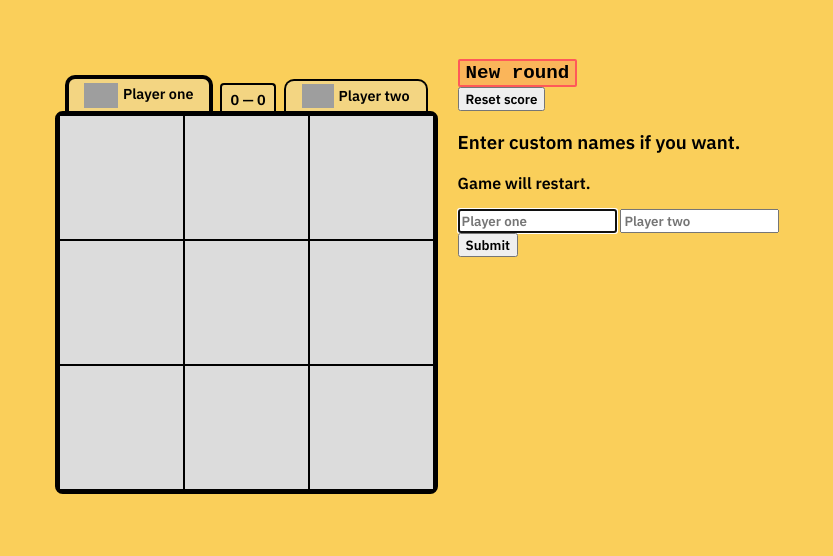
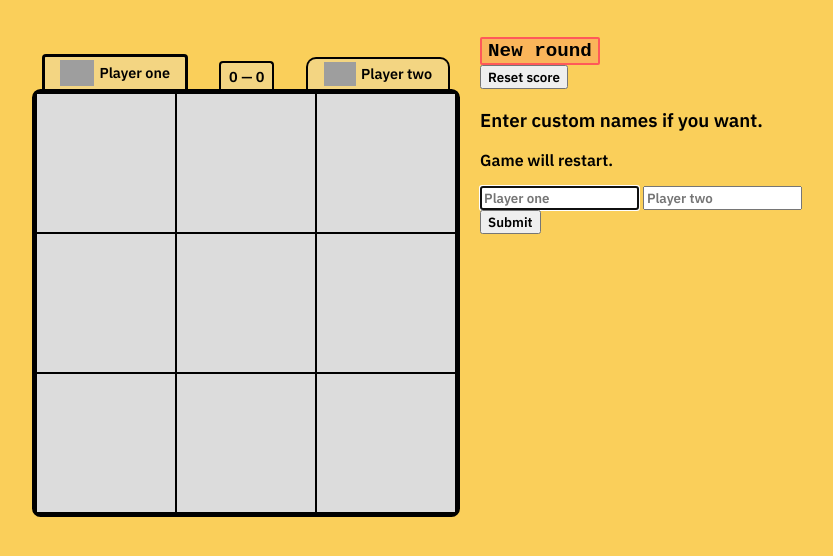
Before and after one commit to arwin4/odin-tictactoe, a plain HTML site: page index.html in a window 1280 px wide. Shown: the part 218-774 px from the top of the page, without its empty margins (223-1056 px from the left). Drawn offline with Linux system fonts and the light colour scheme; grey boxes are pictures that could not be loaded.

Commit message:
Adjust scoreboard style

```diff
--- a/style.css
+++ b/style.css
@@ -60,8 +60,8 @@ body {
   grid-area: gameboard;
 
   display: grid;
-  grid-template-rows: repeat(3, 125px);
-  grid-template-columns: repeat(3, 125px);
+  grid-template-rows: repeat(3, 140px);
+  grid-template-columns: repeat(3, 140px);
 
   border: 4px solid rgb(0, 0, 0);
   box-shadow: inset 0px 0px 5px 0px rgb(0 0 0 / 75%);
@@ -132,6 +132,7 @@ body {
 
   column-gap: 5px;
   justify-content: center;
+  align-items: center;
 
   border: 2px solid black;
   border-bottom: none;
@@ -153,18 +154,13 @@ body {
   align-self: center;
 }
 
-.active-player {
-  position: relative;
-  bottom: 4px;
-  border-width: 4px;
-  height: 2rem;
-}
-
 .scoreboard > .score-container {
-  position: relative;
+  position: absolute;
   top: 4px;
+  left: 177px;
 
   padding: 0 8px;
+  padding-bottom: 1px;
   border-radius: 4px;
 
   z-index: -1;
@@ -172,8 +168,13 @@ body {
   width: fit-content;
 }
 
-.winner {
-  background-color: #fab55a;
+.active-player {
+  position: relative;
+  bottom: 3px;
+  border-width: 3px;
+  height: 2rem;
+  border-top-right-radius: 4px;
+  border-top-left-radius: 4px;
 }
 
 /* Marker images */
```
